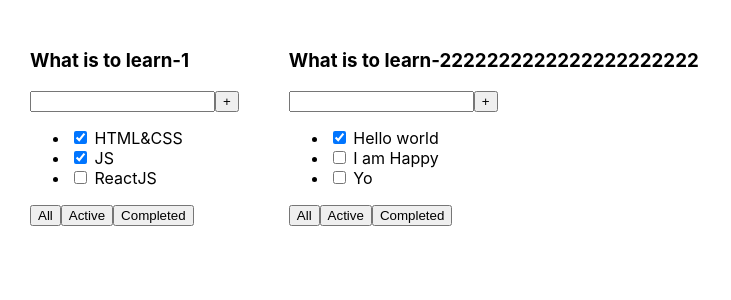
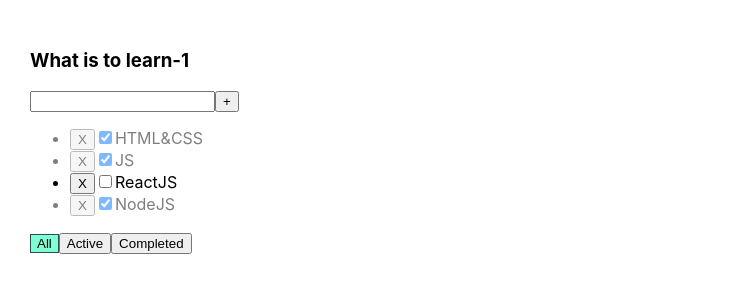
Before and after one commit to klisitsky/it-incubator_todolist, a React (Create React App) app: page / in a window 1280 px wide. Shown: the top 300 px of the page, without its empty margins (0-731 px from the left). Built offline with nearby package versions, Linux system fonts and the light colour scheme.

Commit message:
Creating warning for input, item highlighting, removing spaces

```diff
--- a/package.json
+++ b/package.json
@@ -10,10 +10,12 @@
     "@types/node": "^16.18.1",
     "@types/react": "^18.0.23",
     "@types/react-dom": "^18.0.7",
+    "@types/uuid": "^9.0.0",
     "react": "^18.2.0",
     "react-dom": "^18.2.0",
     "react-scripts": "5.0.1",
     "typescript": "^4.8.4",
+    "uuid": "^9.0.0",
     "web-vitals": "^2.1.4"
   },
   "scripts": {
--- a/src/App.tsx
+++ b/src/App.tsx
@@ -1,30 +1,66 @@
-import React from 'react';
+import React, {useState} from 'react';
 import './App.css';
 import {Todolist} from "./Todolist";
+import {v1} from "uuid";
+
+
+export type BtnNameType = 'all' | 'active' | 'completed'
+
+
 
 function App() {
 
-  const shapka1 = 'What is to learn-1'
-  const shapka11 = 'What is to learn-1111111111111111111111'
-  const shapka2 = 'What is to learn-1'
-  const shapka22 = 'What is to learn-2222222222222222222222'
+  let [tasks, setTasks] = useState([
+    { id: v1(), title: "HTML&CSS", isDone: true },
+    { id: v1(), title: "JS", isDone: true },
+    { id: v1(), title: "ReactJS", isDone: false },
+    { id: v1(), title: "NodeJS", isDone: true }
+  ])
+  let [title, setTitle] = useState<string>('')
+  let [error, setError] = useState<string|null>(null)
 
 
-  const tasks1 = [
-    { id: 1, title: "HTML&CSS", isDone: true },
-    { id: 2, title: "JS", isDone: true },
-    { id: 3, title: "ReactJS", isDone: false }
-  ]
-  const tasks2 = [
-    { id: 1, title: "Hello world", isDone: true },
-    { id: 2, title: "I am Happy", isDone: false },
-    { id: 3, title: "Yo", isDone: false }
-  ]
+  const addTask = (title:string) => {
+    title = title.trim()
+    if(title) {
+      let newTask = { id: v1(), title: title, isDone: false }
+      setTasks([...tasks, newTask])
+      // setError(null)
+    } else {
+      setError('Заполни поле епта')
+      // setTimeout(() => {setError(null)}, 2000)
+    }
+    setTitle('')
+  }
+
+  const removeTask = (id:string) => {
+    setTasks(tasks.filter(el => el.id !== id))
+  }
+
+  const onChangeCheckBox = (id: string, isDone:boolean) => {
+    const task = tasks.find(t => t.id === id)
+    if (task) {
+      task.isDone = isDone;
+      setTasks([...tasks])
+    }
+
+  }
+
+
 
   return (
       <div className="App">
-        <Todolist newShapka={shapka1} tasks={tasks1}/>
-        <Todolist shapka={shapka22} tasks={tasks2}/>
+        <Todolist
+          newShapka={'What is to learn-1'}
+          tasks={tasks}
+          removeTask={removeTask}
+          addTask={addTask}
+          title={title}
+          setTitle={setTitle}
+          error={error}
+          setError={setError}
+          callbackOnChangeChkBox={onChangeCheckBox}
+        />
       </div>
   )
 
--- /dev/null
+++ b/src/Todolist.module.css
@@ -0,0 +1,16 @@
+.errorInput {
+  border: 3px solid red;
+}
+
+.errorMessage {
+  color: red
+}
+
+.activeFilter {
+  background-color: aquamarine;
+  border: 1px solid darkslategray;
+}
+
+.finishedTask {
+  opacity: 0.5;
+}
--- a/src/Todolist.tsx
+++ b/src/Todolist.tsx
@@ -1,38 +1,101 @@
-import React from "react";
+import React, {ChangeEvent, KeyboardEvent, useState} from "react";
+import {BtnNameType} from "./App";
+import s from './Todolist.module.css'
 
 type TodolistPropsType = {
   shapka?: string
   newShapka?: string
   tasks: Array<TasksPropsType>
+  removeTask: (id:string)=>void
+  addTask: (title:string) => void
+  title: string
+  setTitle: (title:string) => void
+  error: string | null
+  setError: (value: string | null) => void
+  callbackOnChangeChkBox: (id:string, isDone:boolean) => void
 }
 
-type TasksPropsType = {
-  id: number
+export type TasksPropsType = {
+  id: string
   title: string
   isDone: boolean
 }
 
 
+export const Todolist = (props: TodolistPropsType) => {
+
+  let [filter, setFilter] = useState<BtnNameType>('all')
+  let filteredTasks = props.tasks
+
+  switch (filter) {
+    case 'active':
+      filteredTasks = props.tasks.filter(task => !task.isDone)
+      break;
+    case 'completed':
+      filteredTasks = props.tasks.filter(task => task.isDone)
+      break;
+  }
+
+  const filteringTasks = (btnName:BtnNameType) => {
+    setFilter(btnName)
+  }
+
+  const onChangeInputHandler = (event: ChangeEvent<HTMLInputElement>) => {
+    props.setError(null)
+    props.setTitle(event.currentTarget.value)
+  }
+
+  const onClickBtnAddHandler = () => props.addTask(props.title)
+
+  const onKeyUpInputHandler = (event:KeyboardEvent<HTMLInputElement>) => {
+    if (event.key === 'Enter') {
+      props.addTask(props.title)
+    }
+  }
 
 
-export const Todolist = (props: TodolistPropsType) => {
+
+  const filteringTasksBtnAllHandler = () => filteringTasks('all')
+  const filteringTasksBtnActiveHandler = () => filteringTasks('active')
+  const filteringTasksBtnCompletedHandler = () => filteringTasks('completed')
+
+  const renderedTasks = filteredTasks.map(task => {
+
+    const onClickHandler = () => {props.removeTask(task.id)}
+
+    return (
+      <li key={task.id} className={task.isDone ? s.finishedTask : ''}>
+        <button onClick={onClickHandler}>X</button>
+        <input type="checkbox" onChange={() => props.callbackOnChangeChkBox(task.id, !task.isDone)} checked={task.isDone} />
+        <span>{task.title}</span>
+      </li>
+    )
+  })
+
+
   return (
       <div>
           <h3>{props.shapka}</h3>
           <h3>{props.newShapka}</h3>
           <div>
-            <input/>
-            <button>+</button>
+            <input className={props.error ? s.errorInput :''}
+                   value={props.title}
+                   onChange={onChangeInputHandler}
+                   onKeyUp={onKeyUpInputHandler}
+            />
+            <button onClick={onClickBtnAddHandler}>+</button>
+            {props.error && (<div className={s.errorMessage}>{props.error}</div>)}
           </div>
           <ul>
-            <li><input type="checkbox" checked={props.tasks[0].isDone}/> <span>{props.tasks[0].title}</span></li>
-            <li><input type="checkbox" checked={props.tasks[1].isDone}/> <span>{props.tasks[1].title}</span></li>
-            <li><input type="checkbox" checked={props.tasks[2].isDone}/> <span>{props.tasks[2].title}</span></li>
+            {renderedTasks}
           </ul>
           <div>
-            <button>All</button>
-            <button>Active</button>
-            <button>Completed</button>
+            <button className={filter === 'all' ? s.activeFilter : ''}
+                    onClick={filteringTasksBtnAllHandler}>All</button>
+            <button className={filter === 'active' ? s.activeFilter : ''}
+                    onClick={filteringTasksBtnActiveHandler}>Active</button>
+            <button className={filter === 'completed' ? s.activeFilter : ''}
+                    onClick={filteringTasksBtnCompletedHandler}>Completed</button>
           </div>
         </div>
   );
```
Also changed, not shown: 1 other file (tests, documents, lock files or other folders).
